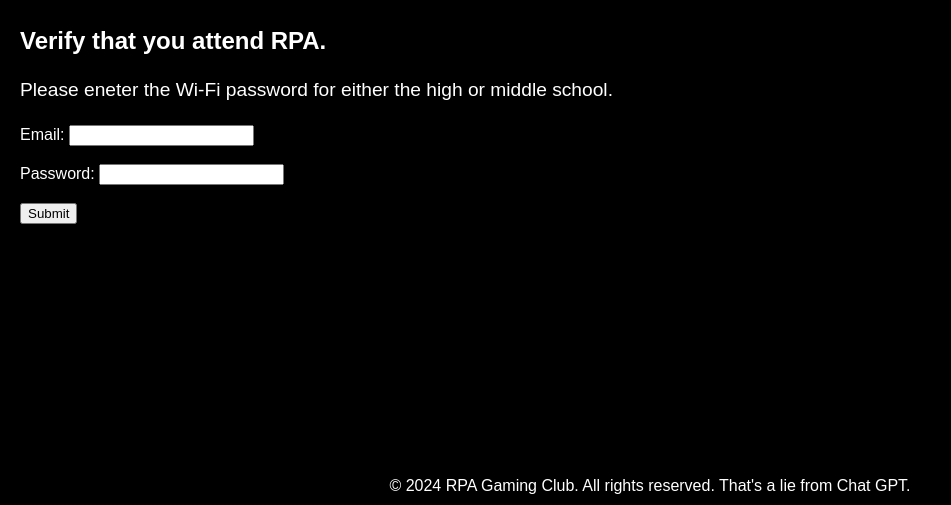
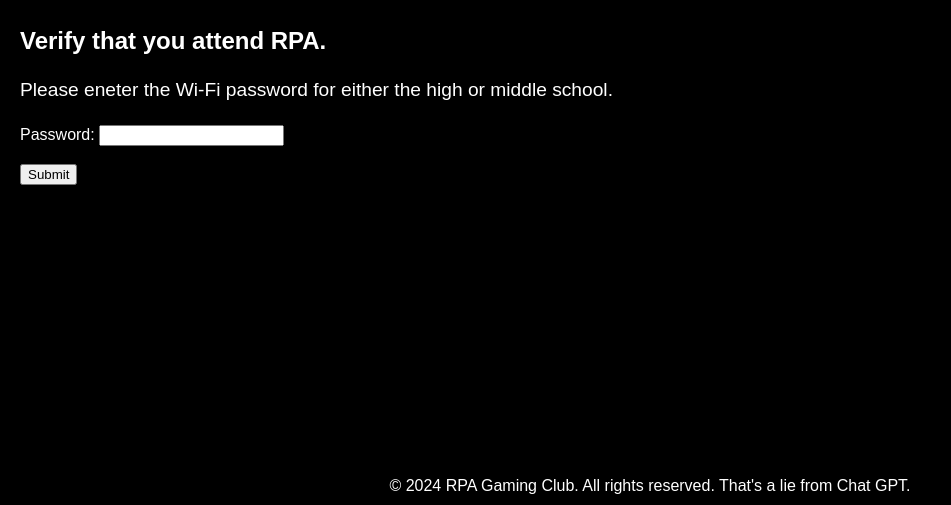
Before and after one commit to Porkchop1737/Porkchop1737.github.io, a plain HTML site: page discord.html in a window 1280 px wide. Shown: the part 295-800 px from the top of the page, without its empty margins (0-951 px from the left). Drawn offline with Linux system fonts and the light colour scheme.

Commit message:
Update discord.html

```diff
--- a/discord.html
+++ b/discord.html
@@ -55,8 +55,6 @@
         <h2>Verify that you attend RPA.</h2>
         <p>Please eneter the Wi-Fi password for either the high or middle school.</p>
  <form action="/action_page.php">
-  <label for="email">Email:</label>
-  <input type="email" id="email" name="email"><br><br>
   <label for="pwd">Password:</label>
   <input type="password" id="pwd" name="pwd" minlength="8"><br><br>
   <input type="submit">
```
